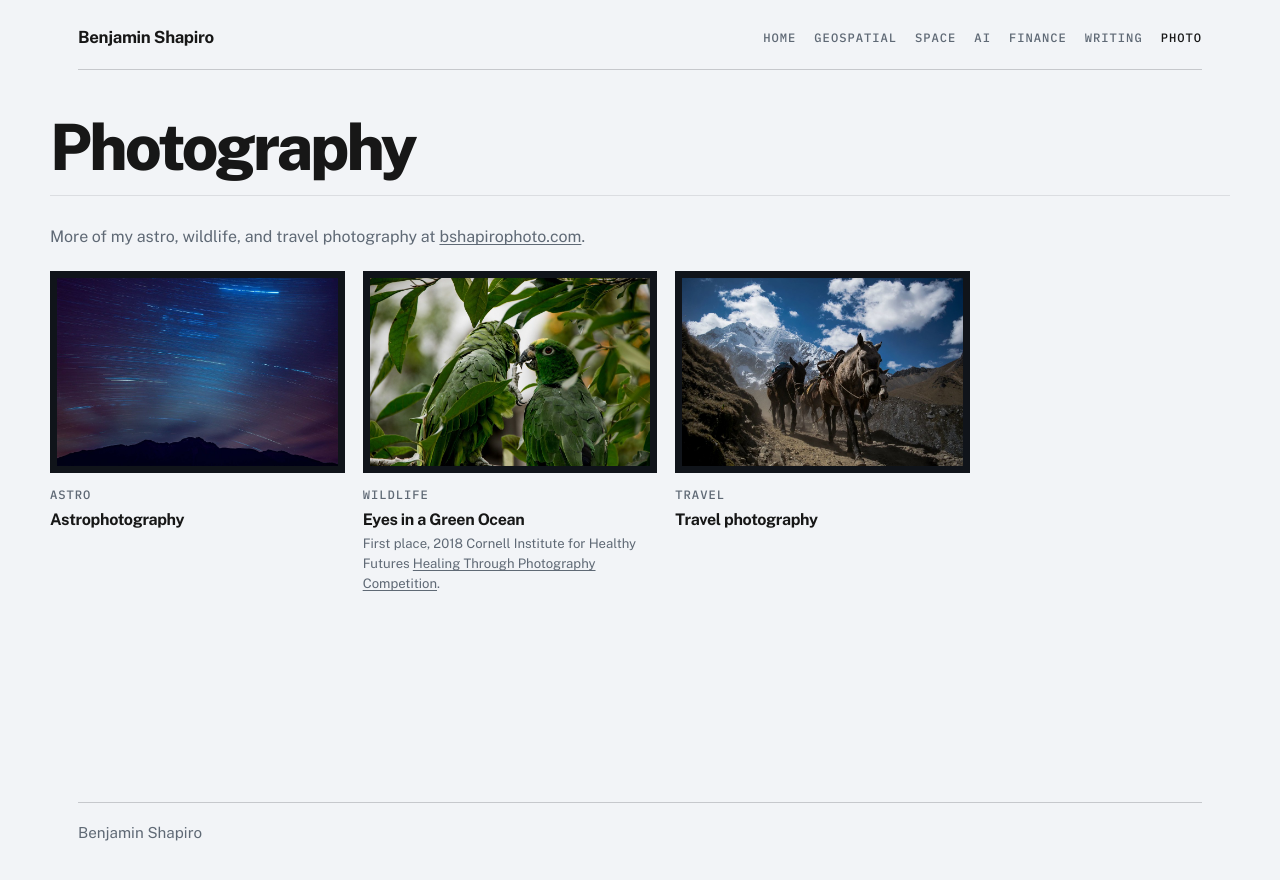
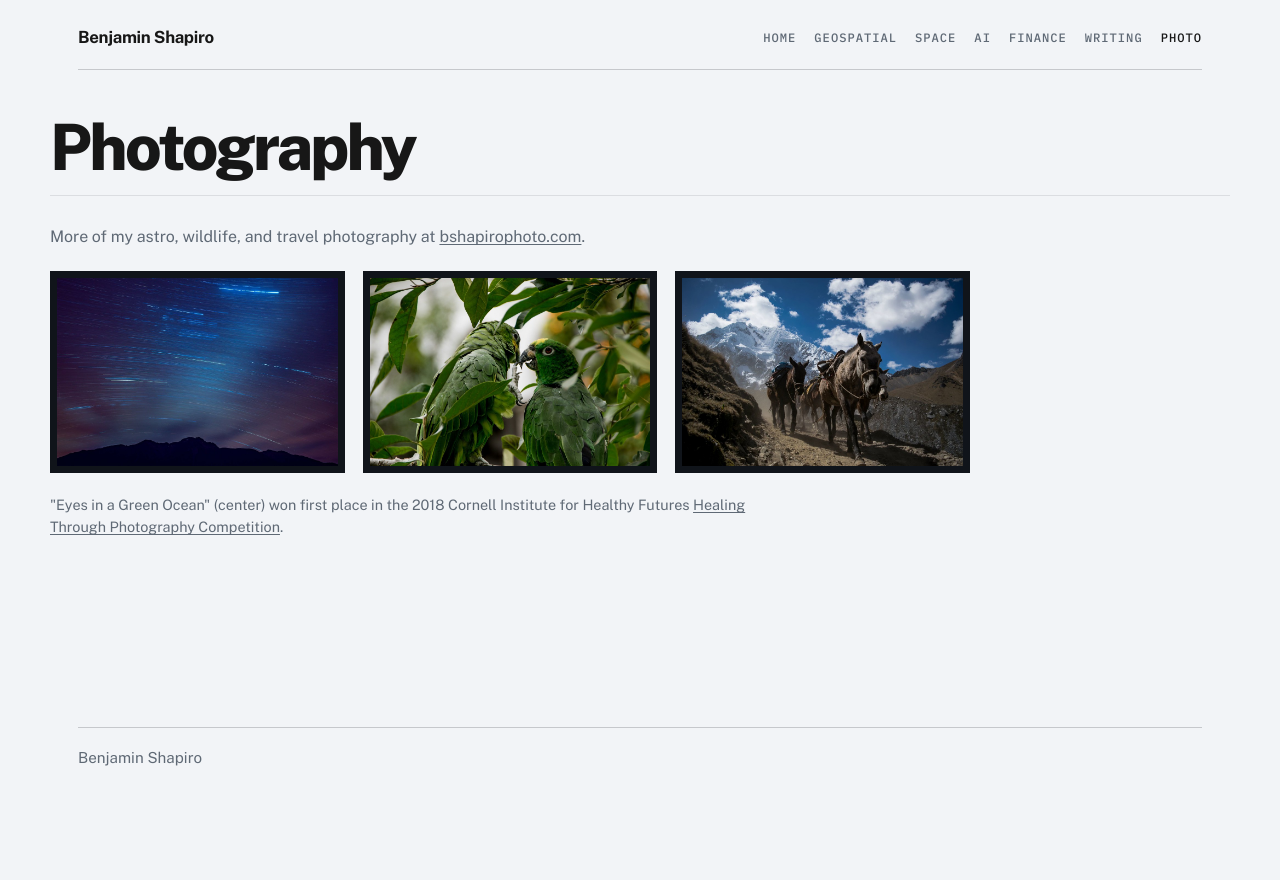
Before and after one commit to benjamin-shapiro/benjamin-shapiro.github.io, a Jekyll site: the page built from _pages/creative.md, in a window 1280 px wide. Shown: the top 880 px of the page. Built offline with Jekyll 4.4.1, drawn with Linux system fonts in a browser that asks for light colours.

Commit message:
Refine photography presentation

```diff
--- a/_pages/creative.md
+++ b/_pages/creative.md
@@ -12,38 +12,21 @@ title: Photography
   </p>
 
   <div class="photo-strip">
-    <figure class="photo-preview">
-      <a class="photo-preview__media" href="https://bshapirophoto.com/astro" target="_blank" rel="noopener noreferrer">
-        <img src="/Images/Astro.jpg" alt="Star trails crossing a blue night sky above a mountain ridge" loading="eager" />
-      </a>
-      <figcaption class="photo-preview__caption">
-        <span class="photo-preview__eyebrow ui-label">Astro</span>
-        <span class="photo-preview__title">Astrophotography</span>
-      </figcaption>
-    </figure>
+    <a class="photo-strip__item" href="https://bshapirophoto.com/astro" target="_blank" rel="noopener noreferrer">
+      <img src="/Images/Astro.jpg" alt="Star trails crossing a blue night sky above a mountain ridge" loading="eager" />
+    </a>
 
-    <figure class="photo-preview">
-      <a class="photo-preview__media" href="https://bshapirophoto.com/wildlife" target="_blank" rel="noopener noreferrer">
-        <img src="/Images/Wildlife.jpg" alt="Two green parrots touching beaks among leafy branches in Eyes in a Green Ocean" loading="eager" />
-      </a>
-      <figcaption class="photo-preview__caption">
-        <span class="photo-preview__eyebrow ui-label">Wildlife</span>
-        <span class="photo-preview__title">Eyes in a Green Ocean</span>
-        <span class="photo-preview__note">
-          First place, 2018 Cornell Institute for Healthy Futures
-          <a href="https://ihf.cornell.edu/news-events/student-competitions/">Healing Through Photography Competition</a>.
-        </span>
-      </figcaption>
-    </figure>
+    <a class="photo-strip__item" href="https://bshapirophoto.com/wildlife" target="_blank" rel="noopener noreferrer">
+      <img src="/Images/Wildlife.jpg" alt="Two green parrots touching beaks among leafy branches in Eyes in a Green Ocean" loading="eager" />
+    </a>
 
-    <figure class="photo-preview">
-      <a class="photo-preview__media" href="https://bshapirophoto.com/travel" target="_blank" rel="noopener noreferrer">
-        <img src="/Images/Travel.jpg" alt="Pack donkeys walking beneath an Andean mountain" loading="eager" />
-      </a>
-      <figcaption class="photo-preview__caption">
-        <span class="photo-preview__eyebrow ui-label">Travel</span>
-        <span class="photo-preview__title">Travel photography</span>
-      </figcaption>
-    </figure>
+    <a class="photo-strip__item" href="https://bshapirophoto.com/travel" target="_blank" rel="noopener noreferrer">
+      <img src="/Images/Travel.jpg" alt="Pack donkeys walking beneath an Andean mountain" loading="eager" />
+    </a>
   </div>
+
+  <p class="photo-strip__note">
+    "Eyes in a Green Ocean" (center) won first place in the 2018 Cornell Institute for Healthy Futures
+    <a href="https://ihf.cornell.edu/news-events/student-competitions/">Healing Through Photography Competition</a>.
+  </p>
 </section>
--- a/assets/main.scss
+++ b/assets/main.scss
@@ -464,14 +464,7 @@ iframe {
   align-items: start;
 }
 
-.photo-preview {
-  display: grid;
-  gap: 12px;
-  min-width: 0;
-  margin: 0;
-}
-
-.photo-preview__media {
+.photo-strip__item {
   display: grid;
   place-items: center;
   overflow: hidden;
@@ -481,7 +474,7 @@ iframe {
   background: #10141a;
 }
 
-.prose .photo-preview__media img {
+.prose .photo-strip__item img {
   width: 100%;
   height: 100%;
   margin: 0;
@@ -489,26 +482,11 @@ iframe {
   object-fit: contain;
 }
 
-.photo-preview__caption {
-  display: grid;
-  gap: 4px;
-}
-
-.photo-preview__eyebrow {
-  color: var(--muted);
-}
-
-.photo-preview__title {
-  font-size: 1rem;
-  font-weight: 650;
-  letter-spacing: -0.02em;
-  line-height: 1.35;
-}
-
-.photo-preview__note {
-  color: var(--muted);
-  font-size: 0.82rem;
-  line-height: 1.5;
+.project-section .photo-strip__note {
+  margin: 0;
+  max-width: 44rem;
+  font-size: 0.9rem;
+  line-height: 1.55;
 }
 
 @media (max-width: 960px) {
```
Also changed, not shown: _pages/home.md (+2 -2 lines).
